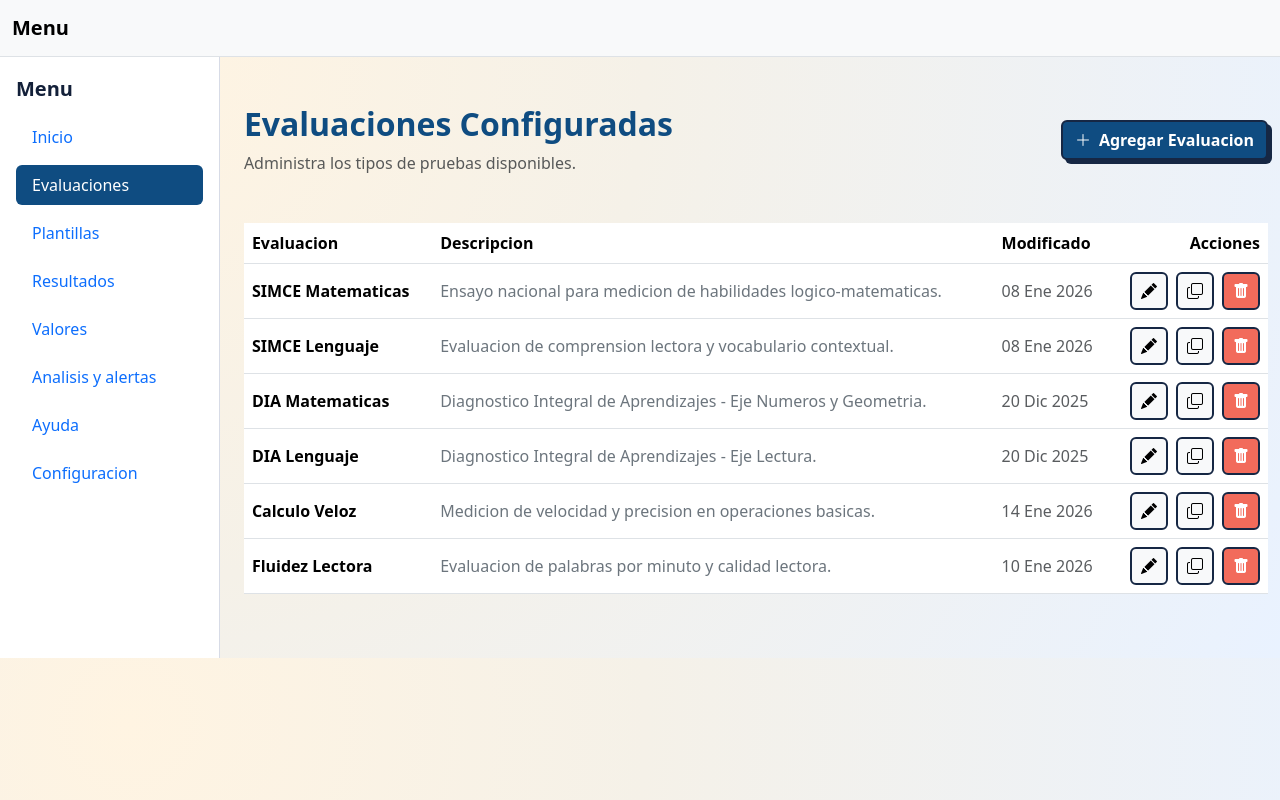
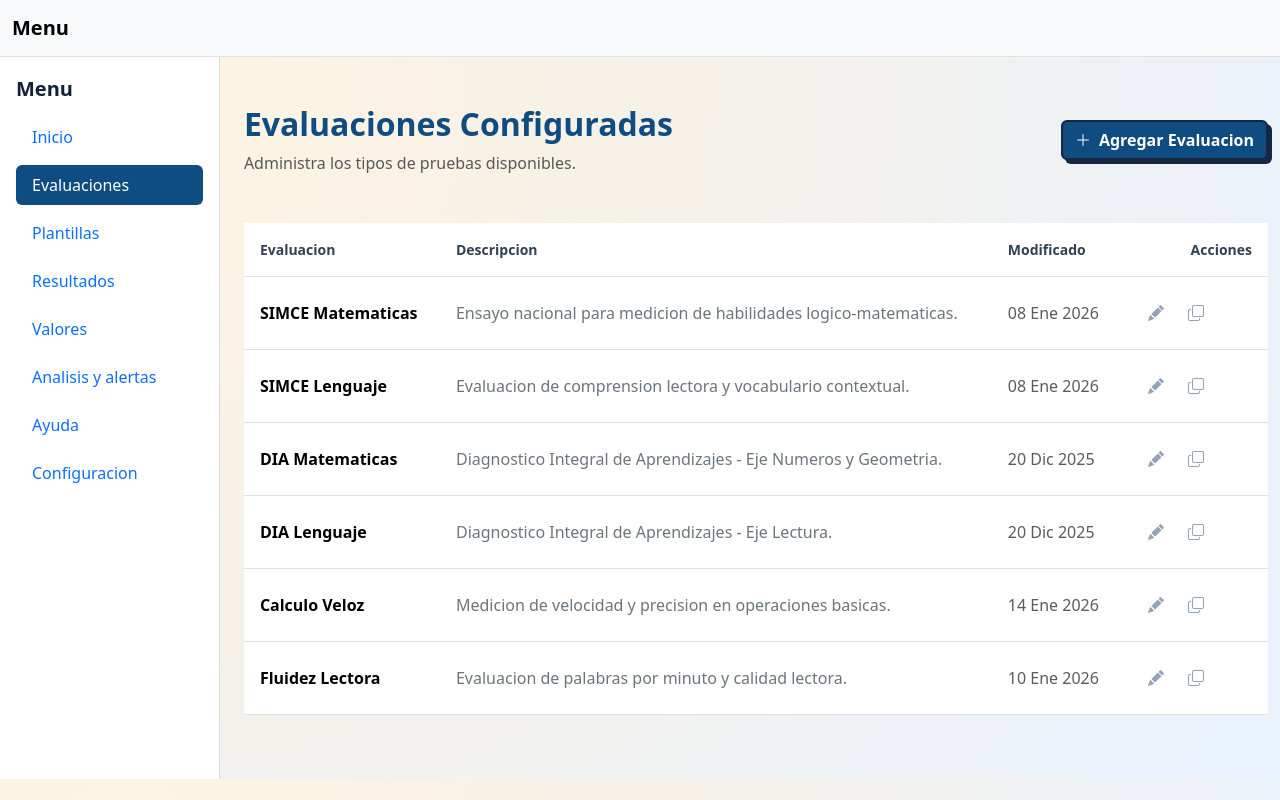
Before and after one commit to mgodoydiaz/report_generator, a React (Vite) app in the folder frontend/: page /evaluaciones in a window 1280 px wide. Built offline with nearby package versions, Linux system fonts and the light colour scheme.

Commit message:
estilo antes de cambiar por gemini things

```diff
--- a/frontend/src/assets/style.css
+++ b/frontend/src/assets/style.css
@@ -1,9 +1,3 @@
-:root {
-  --app-bg: #f5f1e8;
-  --app-accent: #0f4c81;
-  --app-accent-2: #f26b5b;
-}
-
 body {
   background: radial-gradient(circle at 10% 10%, #fff4e2 0%, #f5f1e8 40%, #e9f2ff 100%);
   color: #132039;
@@ -65,21 +59,6 @@
   background-color: var(--app-accent);
   border: 2px solid #162744;
   box-shadow: 4px 4px 0 #162744;
-}
-
-.btn-icon {
-  width: 38px;
-  height: 38px;
-  display: flex;
-  align-items: center;
-  justify-content: center;
-  border: 2px solid #162744;
-  transition: transform 0.1s;
-}
-
-.btn-icon:active {
-  transform: translate(2px, 2px);
-  box-shadow: none !important;
 }
 
 .card-shadow {
@@ -196,3 +175,109 @@
 .page-resultados .btn-app-primary {
   color: #ffffff;
 }
+
+/* Variables de color para consistencia */
+:root {
+  --app-bg: #f5f1e8;
+  --app-accent: #0f4c81;
+  --app-accent-2: #f26b5b;
+
+  --slate-50: #f8fafc;
+  --slate-100: #f1f5f9;
+  --slate-200: #e2e8f0;
+  --slate-400: #94a3b8;
+  --slate-500: #64748b;
+  --slate-600: #475569;
+  --slate-700: #334155;
+  --slate-900: #0f172a;
+  --blue-600: #2563eb;
+  --blue-700: #1d4ed8;
+}
+
+/* Contenedor principal */
+.page-workflows {
+  padding: 1.5rem;
+  background-color: var(--slate-50);
+  min-height: 100vh;
+  font-family: sans-serif;
+}
+
+/* Buscador personalizado */
+.search-container {
+  position: relative;
+  margin-bottom: 1.5rem;
+  max-width: 28rem;
+}
+
+.search-input {
+  width: 100%;
+  padding: 0.5rem 0.75rem 0.5rem 2.5rem;
+  border: 1px solid var(--slate-200);
+  border-radius: 0.75rem;
+  background-color: white;
+  font-size: 0.875rem;
+  transition: all 0.2s;
+  box-shadow: 0 1px 2px 0 rgba(0, 0, 0, 0.05);
+}
+
+.search-input:focus {
+  outline: none;
+  border-color: var(--blue-600);
+  /*ring: 2px solid var(--blue-600);*/
+  box-shadow: 0 0 0 3px rgba(37, 99, 235, 0.2);
+}
+
+/* Tabla con bordes redondeados y sombras */
+.table-container {
+  background-color: white;
+  border-radius: 0.75rem;
+  border: 1px solid var(--slate-200);
+  box-shadow: 0 1px 3px 0 rgba(0, 0, 0, 0.1);
+  overflow: hidden;
+}
+
+.table thead tr {
+  background-color: var(--slate-50);
+  border-bottom: 1px solid var(--slate-200);
+}
+
+.table th {
+  padding: 1rem;
+  color: var(--slate-700);
+  font-size: 0.875rem;
+  font-weight: 600;
+}
+
+.table td {
+  padding: 1rem;
+  vertical-align: middle;
+}
+
+.table tbody tr:hover {
+  background-color: var(--slate-50);
+}
+
+/* Estilos de botones de acción */
+.btn-icon {
+  padding: 0.5rem;
+  color: var(--slate-400);
+  border-radius: 0.5rem;
+  transition: all 0.2s;
+  border: none;
+  background: transparent;
+}
+
+.btn-icon:hover {
+  background-color: var(--slate-100);
+  color: var(--slate-600);
+}
+
+.btn-icon-play:hover {
+  background-color: #eff6ff;
+  color: var(--blue-600);
+}
+
+.btn-icon-delete:hover {
+  background-color: #fef2f2;
+  color: #dc2626;
+}
```
Also changed, not shown: 1 other file (tests, documents, lock files or other folders).
